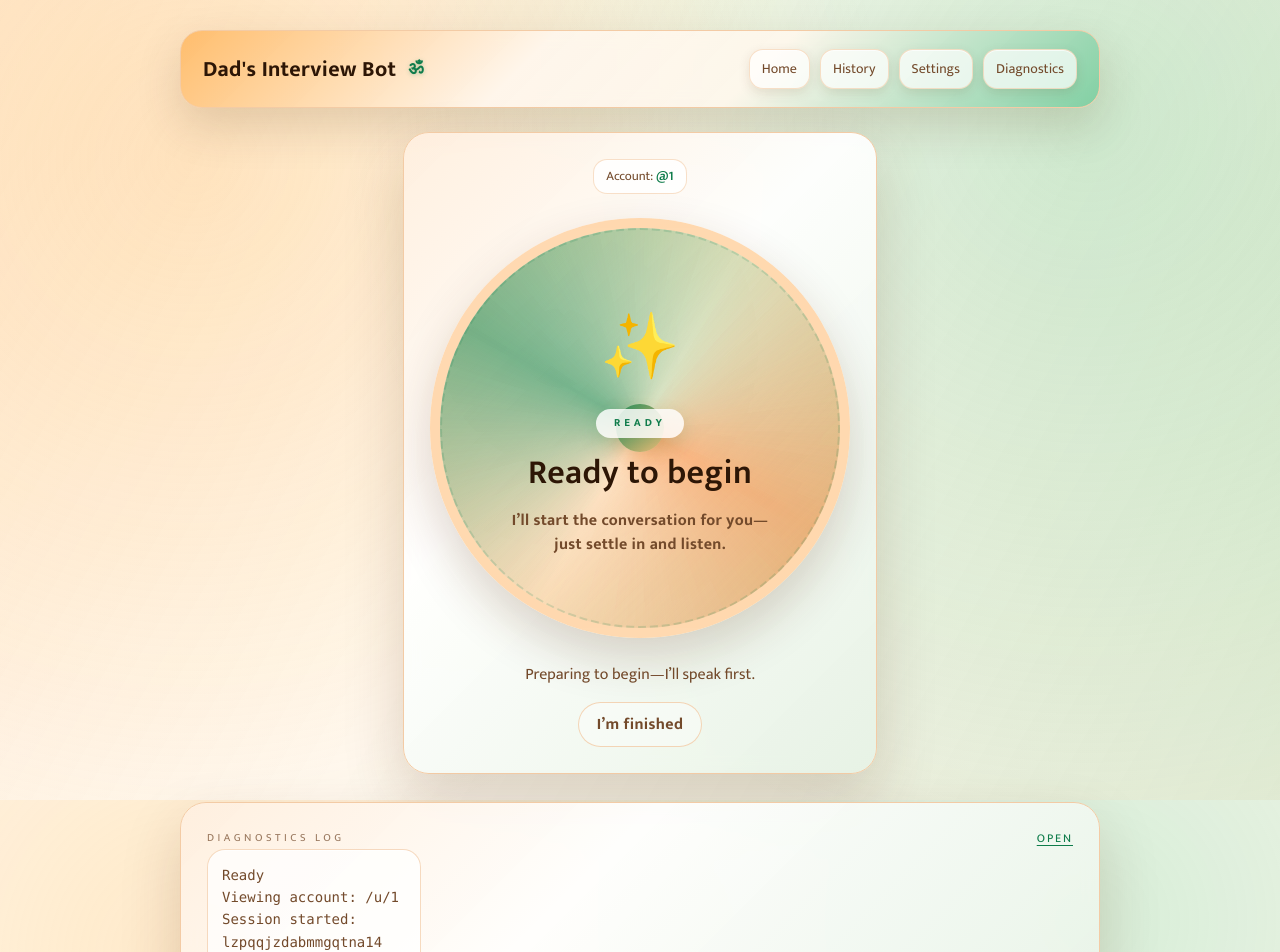
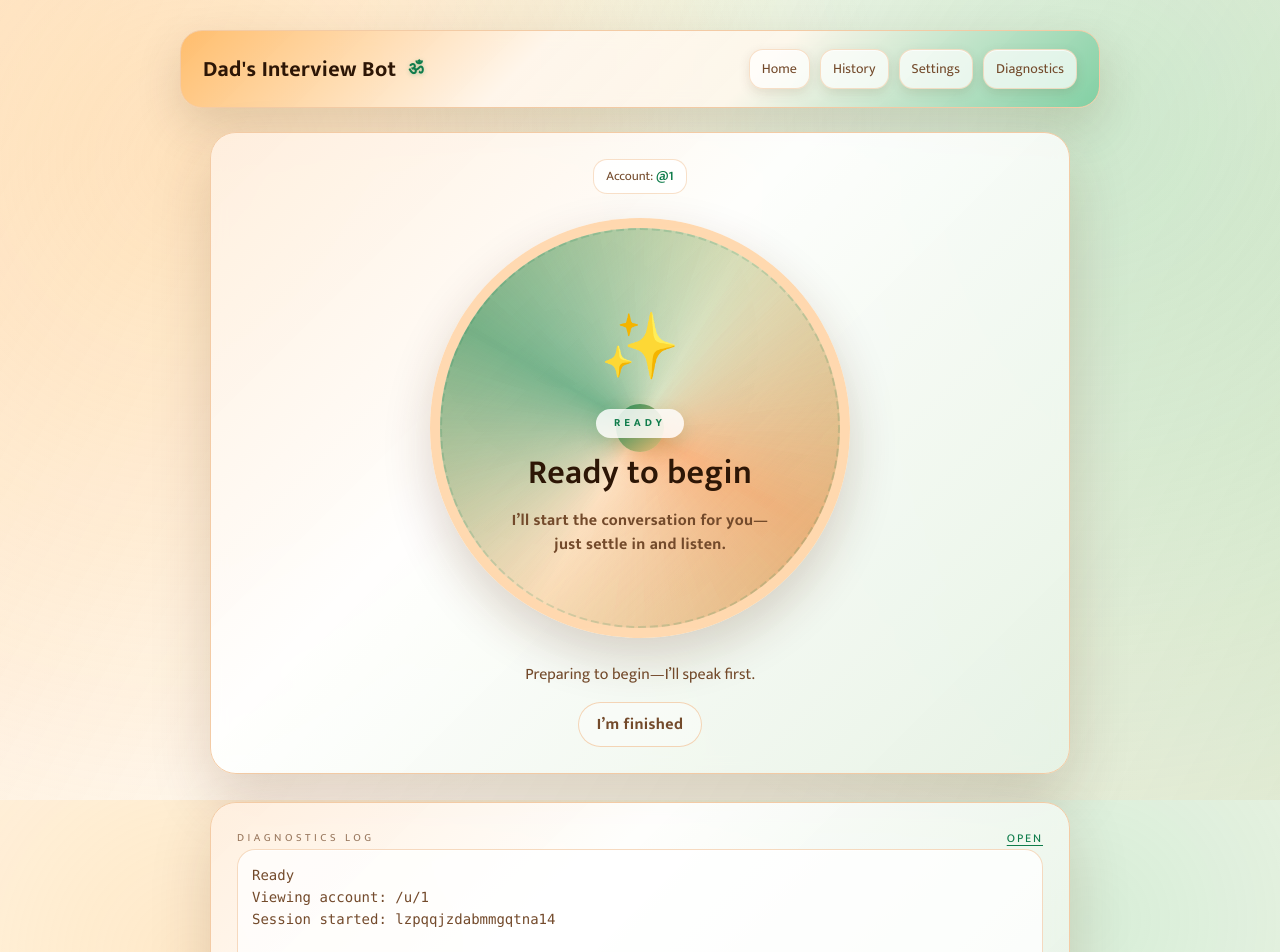
Before and after one commit to amolsarva/dadsinterviewbot, a Next.js app: page /u/1 in a window 1280 px wide. Shown: the top 952 px of the page. Built offline with nearby package versions, Linux system fonts and the light colour scheme; no server answers.

Commit message:
Delay intro playback until memory sync

```diff
--- a/app/globals.css
+++ b/app/globals.css
@@ -171,7 +171,9 @@ a:hover {
   display: flex;
   flex-direction: column;
   gap: 28px;
-  align-items: center;
+  align-items: stretch;
+  width: min(100%, 860px);
+  margin: 0 auto;
 }
 
 .hero-card {
@@ -490,6 +492,7 @@ textarea.diagnostics-log {
   color: var(--muted);
   box-shadow: inset 0 1px 0 rgba(255, 255, 255, 0.6);
   resize: vertical;
+  width: 100%;
 }
 
 .diagnostics-card {
--- a/app/page.tsx
+++ b/app/page.tsx
@@ -24,6 +24,7 @@ const DEFAULT_BASELINE = 0.004
 const MIN_BASELINE = 0.0004
 const MAX_BASELINE = 0.05
 const BASELINE_SPIKE_FACTOR = 2.8
+const INTRO_MIN_PREP_MS = 700
 
 const clampBaseline = (value: number | null | undefined) => {
   if (!Number.isFinite(value ?? NaN) || !value) {
@@ -1290,6 +1291,17 @@ export function Home({ userHandle }: { userHandle?: string }) {
     setManualStopRequested(false)
     manualStopRef.current = false
     setHasStarted(true)
+    const introPrepStartedAt = Date.now()
+    const ensureIntroDelay = async () => {
+      const elapsed = Date.now() - introPrepStartedAt
+      const waitMs = INTRO_MIN_PREP_MS - elapsed
+      if (waitMs > 0) {
+        if (waitMs > 50) {
+          pushLog(`Intro ready. Waiting ${waitMs}ms to finish memory sync…`)
+        }
+        await new Promise((resolve) => setTimeout(resolve, waitMs))
+      }
+    }
     let introMessage = ''
     let introSource: 'model' | 'fallback' = 'model'
     try {
@@ -1366,6 +1378,7 @@ export function Home({ userHandle }: { userHandle?: string }) {
         })
       } catch {}
 
+      await ensureIntroDelay()
       pushLog('Intro message ready → playing')
       let introPlaybackStarted = false
       updateMachineState('speakingPrep')
@@ -1391,6 +1404,8 @@ export function Home({ userHandle }: { userHandle?: string }) {
         }
       }
     } catch {
+      await ensureIntroDelay()
+      pushLog('Intro fallback ready → playing')
       let introFallbackStarted = false
       updateMachineState('speakingPrep')
       try {
```
